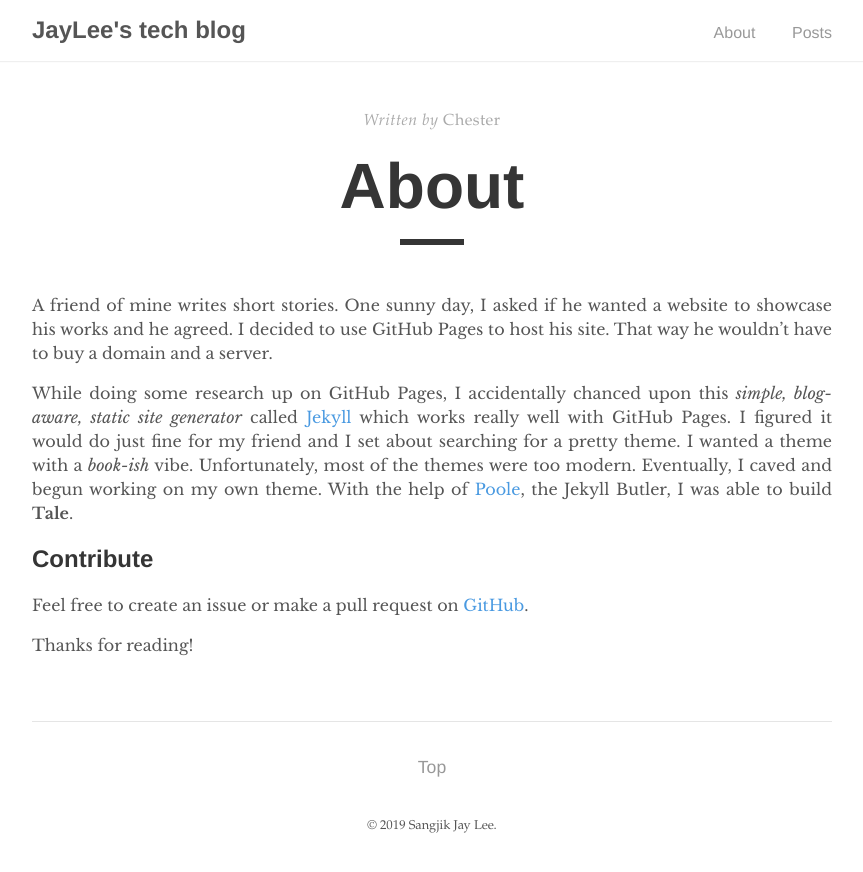
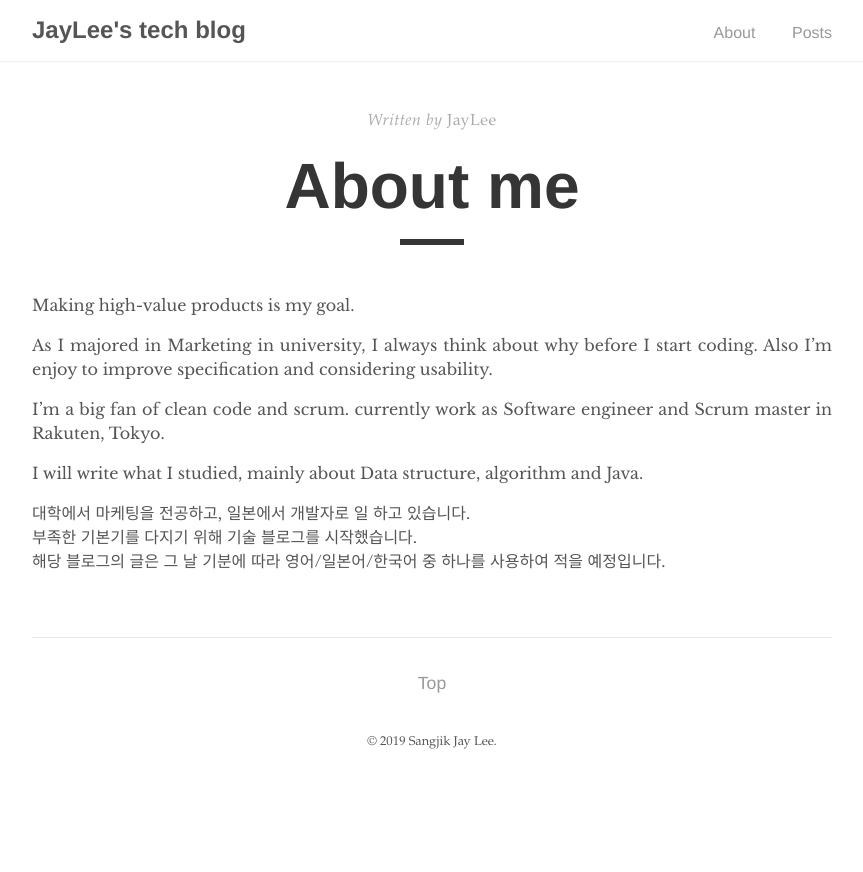
Before and after one commit to sangjik/sangjik.github.io, a Jekyll site: the page built from _pages/about.md, in a window 1280 px wide. Shown: the top 872 px of the page, without its empty margins (208-1071 px from the left). Built offline with Jekyll 4.4.1, drawn with Linux system fonts in a browser that asks for light colours.

Commit message:
Update about.md

```diff
--- a/_pages/about.md
+++ b/_pages/about.md
@@ -1,15 +1,19 @@
 ---
 layout: post
-title: "About"
-author: "Chester"
+title: "About me"
+author: "JayLee"
 permalink: /about/
 ---
 
-A friend of mine writes short stories. One sunny day, I asked if he wanted a website to showcase his works and he agreed. I decided to use GitHub Pages to host his site. That way he wouldn't have to buy a domain and a server.
+Making high-value products is my goal.
 
-While doing some research up on GitHub Pages, I accidentally chanced upon this _simple, blog-aware, static site generator_ called [Jekyll](https://jekyllrb.com/) which works really well with GitHub Pages. I figured it would do just fine for my friend and I set about searching for a pretty theme. I wanted a theme with a _book-ish_ vibe. Unfortunately, most of the themes were too modern. Eventually, I caved and begun working on my own theme. With the help of [Poole](https://github.com/poole/poole), the Jekyll Butler, I was able to build **Tale**.
+As I majored in Marketing in university, I always think about why before I start coding. Also I'm enjoy to improve specification and considering usability.
 
-## Contribute
-Feel free to create an issue or make a pull request on [GitHub](https://github.com/chesterhow/tale).
+I'm a big fan of clean code and scrum.
+currently work as Software engineer and Scrum master in Rakuten, Tokyo.
 
-Thanks for reading!
+I will write what I studied, mainly about Data structure, algorithm and Java.
+
+대학에서 마케팅을 전공하고, 일본에서 개발자로 일 하고 있습니다.
+부족한 기본기를 다지기 위해 기술 블로그를 시작했습니다.
+해당 블로그의 글은 그 날 기분에 따라 영어/일본어/한국어 중 하나를 사용하여 적을 예정입니다.
```
